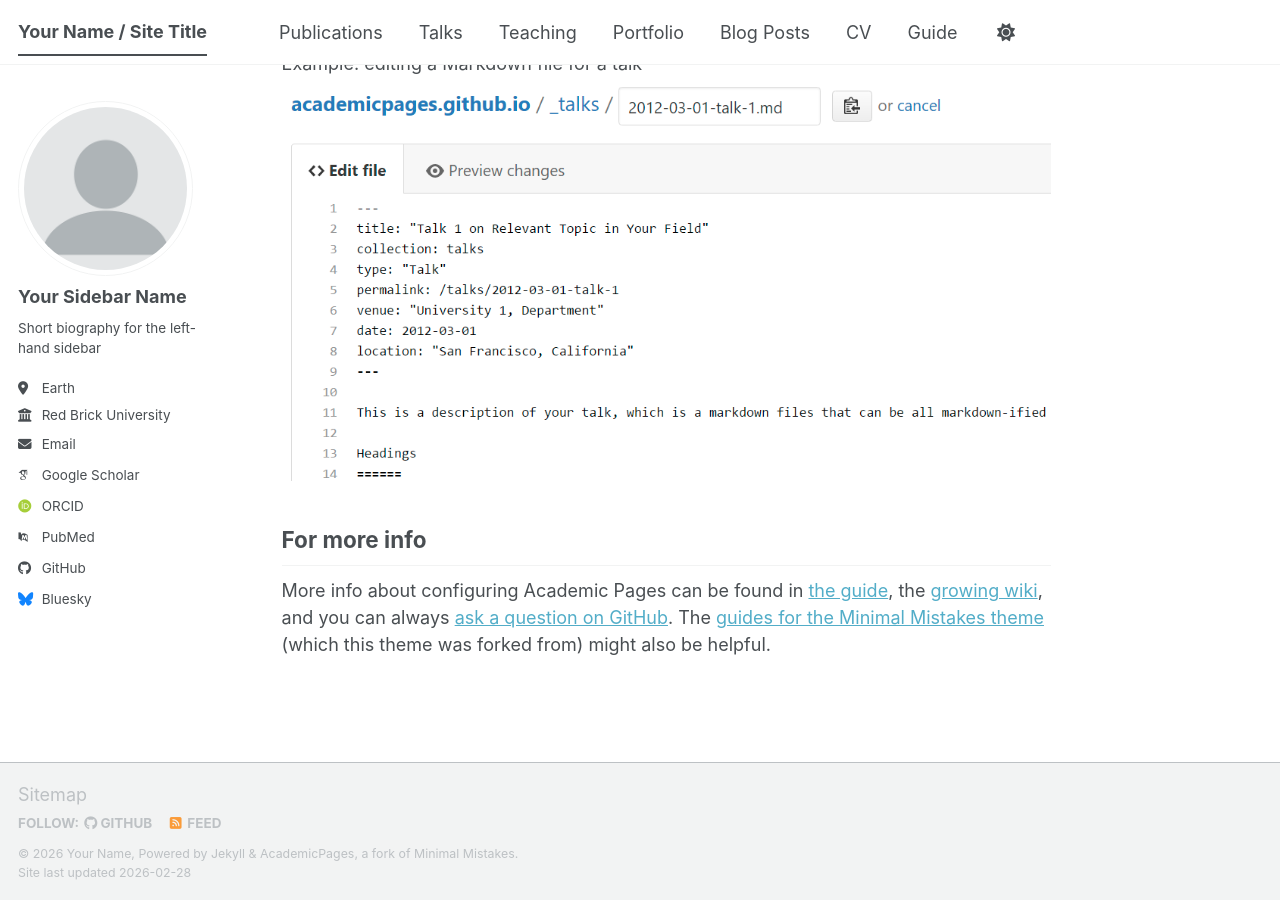
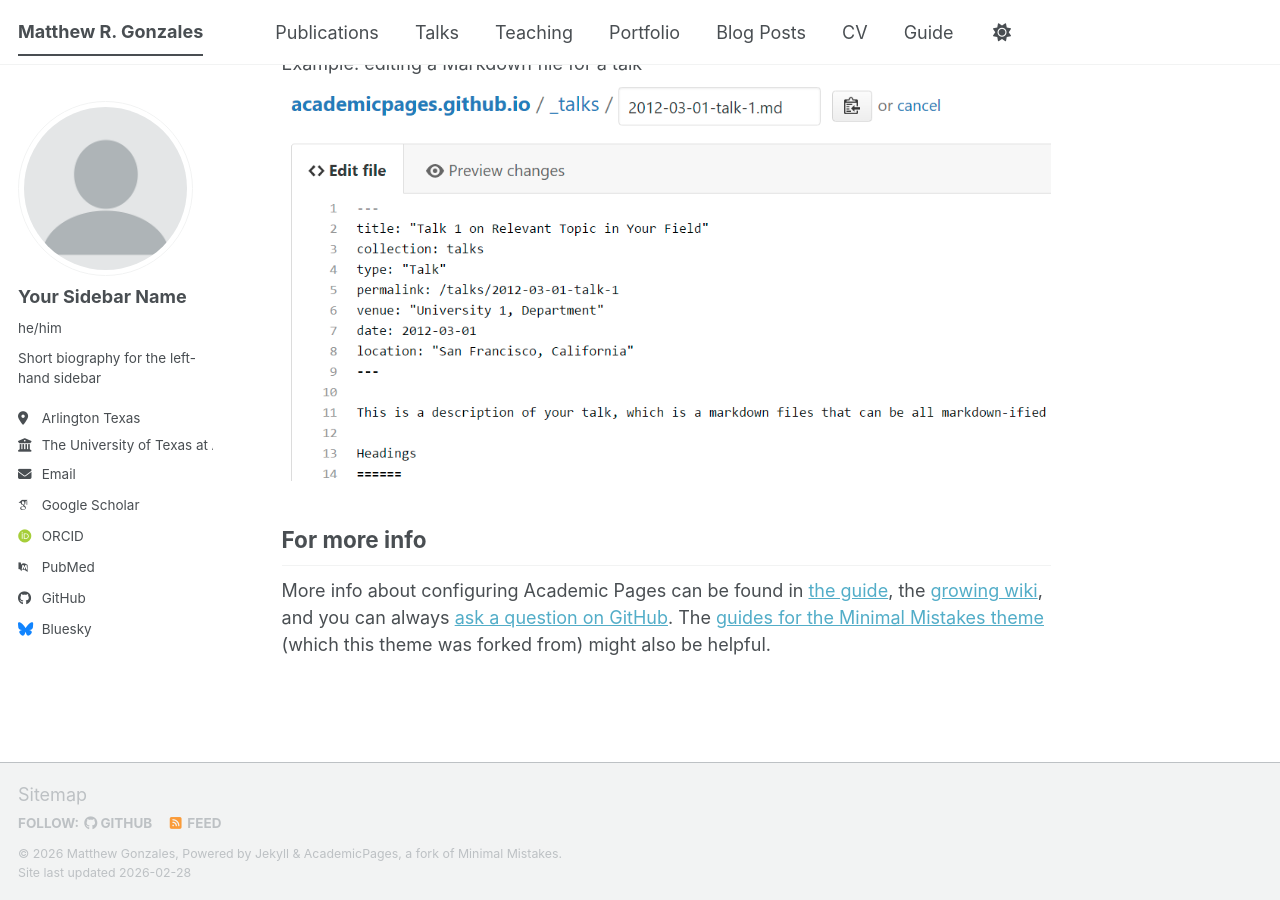
Before and after one commit to Semil0w/semil0w.github.io, a Jekyll site: the page built from _pages/about.md, in a window 1280 px wide and 900 px high, scrolled down 2720 px. Built offline with Jekyll 4.4.1, drawn with Linux system fonts in a browser that asks for light colours; some web fonts are replaced; a script bundle is joined from its source files by our own code; library files that are not in the unit come from our copies.

Commit message:
Update _config.yml

```diff
--- a/_config.yml
+++ b/_config.yml
@@ -9,10 +9,10 @@
 # Basic Site Settings
 locale                   : "en-US"
 site_theme               : "default" # The available themes options are "default", "air", "sunrise", "mint", "dirt" and "contrast"
-title                    : "Your Name / Site Title"
+title                    : "Matthew R. Gonzales"
 title_separator          : "-"
-name                     : &name "Your Name"
-description              : &description "Your Name's academic portfolio"   # Update this with a general description of your site, this is the default if not overridden by a page
+name                     : &name "Matthew Gonzales"
+description              : &description "Matthew Gonzales's academic portfolio"   # Update this with a general description of your site, this is the default if not overridden by a page
 url                      : https://academicpages.github.io # The base hostname & protocol for your site e.g. "https://[your GitHub username].github.io",
                                                            # or if you already have some other page hosted on Github then use "https://[your GitHub username].github.io/[Your Repo Name]"
 baseurl                  : "" # the subpath of your site, e.g. "/blog"
@@ -25,12 +25,12 @@ author:
   # Biographic information
   avatar           : "profile.png"
   name             : "Your Sidebar Name"
-  pronouns         : # example: "she/her"
+  pronouns         : "he/him" # example: "she/her"
   bio              : "Short biography for the left-hand sidebar"
-  location         : "Earth"
-  employer         : "Red Brick University"
+  location         : "Arlington Texas"
+  employer         : "The University of Texas at Arlington"
   uri              : # URL
-  email            : "none@example.org"
+  email            : "Matthew.Gonzales.2026@gmail.com"
 
   # Academic websites
   academia         : # URL
```
